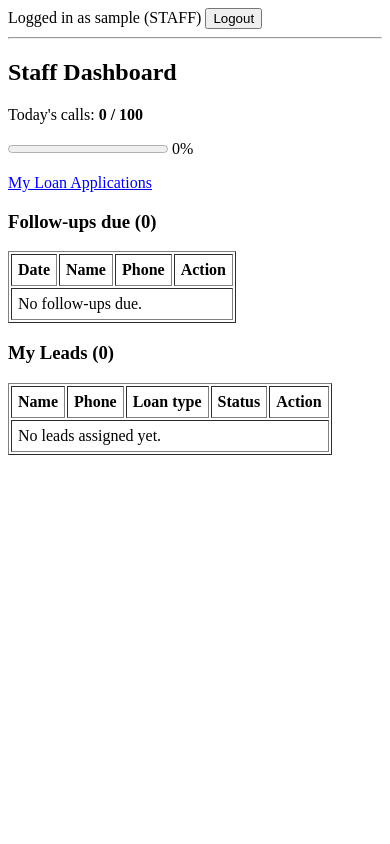
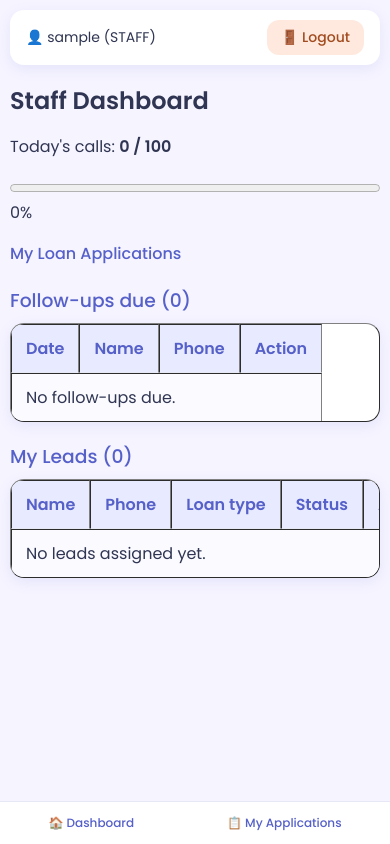
Before and after one commit to namithajeejan-cmd/loan-salescall-crm, a Django app: page /staff-portal/ in a window 390 px wide. Run offline with Django 5.2, Linux system fonts and the light colour scheme; the visitor is signed in with stand-in values (Sample User, id 1); data that the repository does not hold is empty.

Commit message:
fixed UI, obile layout &/m/ mobile view

```diff
--- a/config/settings.py
+++ b/config/settings.py
@@ -130,3 +130,4 @@ AUTH_USER_MODEL = 'crm.User'
 LOGIN_URL = 'landing'
 LOGIN_REDIRECT_URL = 'home'
 LOGOUT_REDIRECT_URL = 'landing'
+X_FRAME_OPTIONS = 'SAMEORIGIN'
--- a/config/urls.py
+++ b/config/urls.py
@@ -38,5 +38,6 @@ urlpatterns = [
     path('admin-portal/staff/', views.staff_list, name='staff_list'),
     path('admin-portal/staff/add/', views.add_staff, name='add_staff'),
     path('admin-portal/staff/<int:user_id>/toggle/', views.toggle_staff, name='toggle_staff'),
+    path('m/', views.mobile_view, name='mobile'),
 
 ]
--- a/crm/templates/crm/base.html
+++ b/crm/templates/crm/base.html
@@ -4,20 +4,88 @@
   <meta charset="UTF-8">
   <meta name="viewport" content="width=device-width, initial-scale=1">
   <title>Loan CRM</title>
+  <link rel="preconnect" href="https://fonts.googleapis.com">
+  <link href="https://fonts.googleapis.com/css2?family=Poppins:wght@400;500;600&display=swap" rel="stylesheet">
+  <style>
+    :root {
+      --bg: #f6f4ff;        /* soft lavender */
+      --card: #ffffff;
+      --primary: #6c7ae0;   /* periwinkle */
+      --primary-dark: #5560c9;
+      --soft: #e8ebff;      /* pastel blue */
+      --mint: #d9f5e8;
+      --peach: #ffe9de;
+      --text: #2f3552;
+      --muted: #6b7280;
+      --line: #e6e8f5;
+    }
+    * { box-sizing: border-box; }
+    body { font-family: 'Poppins', 'Segoe UI', Arial, sans-serif; margin: 0 auto; padding: 16px;
+           max-width: 1000px; background: var(--bg); color: var(--text); }
+    h2 { margin: 18px 0 10px; font-weight: 600; }
+    h3 { margin: 20px 0 8px; font-weight: 500; color: var(--primary-dark); }
+    a { color: var(--primary-dark); text-decoration: none; font-weight: 500; }
+    a:hover { text-decoration: underline; }
+    hr { border: 0; border-top: 1px solid var(--line); margin: 12px 0; }
+    button { padding: 10px 18px; border: 0; border-radius: 12px; background: var(--primary); color: #fff;
+             font-family: inherit; font-size: 14px; font-weight: 500; cursor: pointer; }
+    button:hover { background: var(--primary-dark); }
+    input, select, textarea { width: 100%; max-width: 420px; padding: 10px 12px; font-family: inherit;
+                              font-size: 16px; border: 1px solid var(--line); border-radius: 12px; background: #fff; }
+    input:focus, select:focus, textarea:focus { outline: 2px solid var(--soft); border-color: var(--primary); }
+    input[type=file] { width: auto; border: 0; }
+    progress { width: 100%; max-width: 420px; height: 16px; accent-color: var(--primary); }
+    code { background: var(--soft); padding: 2px 6px; border-radius: 6px; }
+    label { font-weight: 500; }
+    table { border-collapse: separate; border-spacing: 0; display: block; overflow-x: auto; max-width: 100%;
+            background: var(--card); border-radius: 14px; box-shadow: 0 4px 14px rgba(108,122,224,.12); }
+    th { background: var(--soft); color: var(--primary-dark); font-weight: 600; }
+    th, td { padding: 11px 14px; border-bottom: 1px solid var(--line); text-align: left; white-space: nowrap; }
+    tr:last-child td { border-bottom: 0; }
+    tr:nth-child(even) td { background: #fafaff; }
+    .topbar { display: flex; justify-content: space-between; align-items: center; flex-wrap: wrap; gap: 8px;
+              background: var(--card); padding: 10px 16px; border-radius: 14px; font-size: 14px;
+              box-shadow: 0 4px 14px rgba(108,122,224,.12); }
+    .topbar button { background: var(--peach); color: #a24b1f; padding: 7px 14px; }
+    .topbar button:hover { background: #ffd9c4; }
+    .msg { background: var(--mint); color: #1d5c3f; padding: 10px 14px; border-radius: 12px; margin: 10px 0; }
+    .nav { display: flex; gap: 8px; flex-wrap: wrap; margin: 12px 0; }
+    .nav a { background: var(--card); padding: 8px 14px; border-radius: 999px; font-size: 14px;
+             box-shadow: 0 2px 8px rgba(108,122,224,.12); }
+    .nav a:hover { background: var(--soft); text-decoration: none; }
+    @media (max-width: 600px) {
+      body { padding: 10px 10px 76px; }
+      .nav { position: fixed; bottom: 0; left: 0; right: 0; margin: 0; gap: 0; background: var(--card);
+             border-top: 1px solid var(--line); justify-content: space-around; padding: 8px 2px; z-index: 10; }
+      .nav a { background: none; box-shadow: none; padding: 4px 6px; font-size: 12px; text-align: center; }
+    }
+  </style>
 </head>
 <body>
   {% if user.is_authenticated %}
-  <div>
-    Logged in as {{ user.username }} ({{ user.role }})
-    <form method="post" action="{% url 'logout' %}" style="display:inline">
+  <div class="topbar">
+    <span>👤 {{ user.username }} ({{ user.role }})</span>
+    <form method="post" action="{% url 'logout' %}">
       {% csrf_token %}
-      <button type="submit">Logout</button>
+      <button type="submit">🚪 Logout</button>
     </form>
   </div>
-  <hr>
+  {% if user.role == 'ADMIN' %}
+  <div class="nav">
+    <a href="{% url 'admin_dashboard' %}">📊 Dashboard</a>
+    <a href="{% url 'upload_leads' %}">📥 Leads</a>
+    <a href="{% url 'applications_list' %}">🏦 Loans</a>
+    <a href="{% url 'staff_list' %}">👥 Staff</a>
+  </div>
+  {% else %}
+  <div class="nav">
+    <a href="{% url 'staff_dashboard' %}">🏠 Dashboard</a>
+    <a href="{% url 'my_applications' %}">📋 My Applications</a>
+  </div>
+  {% endif %}
   {% endif %}
   {% for message in messages %}
-    <p><strong>{{ message }}</strong></p>
+    <div class="msg">✅ {{ message }}</div>
   {% endfor %}
   {% block content %}{% endblock %}
 </body>
--- a/crm/templates/crm/landing.html
+++ b/crm/templates/crm/landing.html
@@ -2,6 +2,6 @@
 {% block content %}
 <h1>Loan Sales &amp; Call Centre CRM</h1>
 <p>Please choose how you want to log in:</p>
-<p><a href="{% url 'admin_login' %}"><button>Admin Login</button></a></p>
-<p><a href="{% url 'staff_login' %}"><button>Staff Login</button></a></p>
+<p><a href="{% url 'admin_login' %}"><button>🛡️ Admin Login</button></a></p>
+<p><a href="{% url 'staff_login' %}"><button>🎧 Staff Login</button></a></p>
 {% endblock %}
--- a/crm/views.py
+++ b/crm/views.py
@@ -251,3 +251,7 @@ def toggle_staff(request, user_id):
         s.save()
         messages.success(request, f'{s.username} is now {"active" if s.is_active else "inactive"}.')
     return redirect('staff_list')
+
+
+def mobile_view(request):
+    return render(request, 'crm/mobile.html')
```
Also changed, not shown: crm/templates/crm/mobile.html (added, +22 -0 lines).
